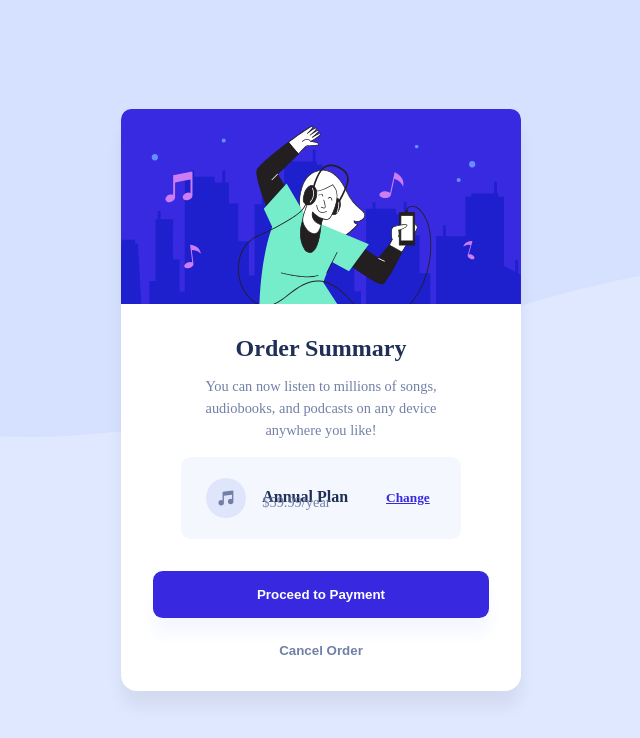
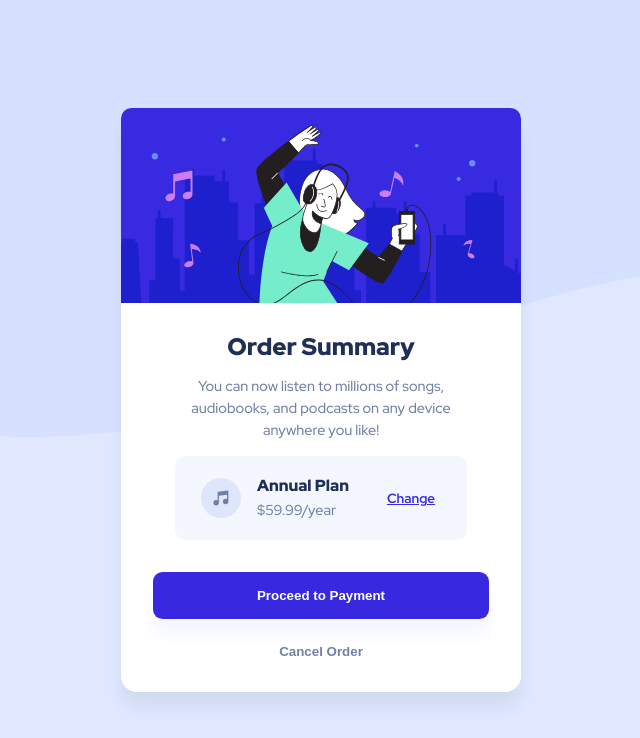
Before and after one commit to francxrusso/order-summary-component, a plain HTML site: page index.html in a window 1280 px wide. Shown: the whole page, without its empty margins (319-959 px from the left). Drawn offline with Linux system fonts and the light colour scheme.

Commit message:
Update style.css

```diff
--- a/style.css
+++ b/style.css
@@ -1,3 +1,5 @@
+@import url('https://fonts.googleapis.com/css2?family=Red+Hat+Display:wght@500;700;900&display=swap');
+
 /*CSS RESET*/
 
 html, body, div, span, applet, object, iframe,
@@ -45,8 +47,6 @@ table {
 }
 
 /*my code*/
-
-@import url('https://fonts.googleapis.com/css2?family=Red+Hat+Display:wght@500;700;900&display=swap');
 
 body {
     background-image: url("./images/pattern-background-desktop.svg");
@@ -114,11 +114,11 @@ p {
 
 .price h2 {
     font-size: 1rem;
-    line-height: 0.6rem;
+    line-height: 1.5rem;
 }
 
 .price p {
-    line-height: 0.2rem;
+    line-height: 1.5rem;
 }
 
 .price-text {
```
